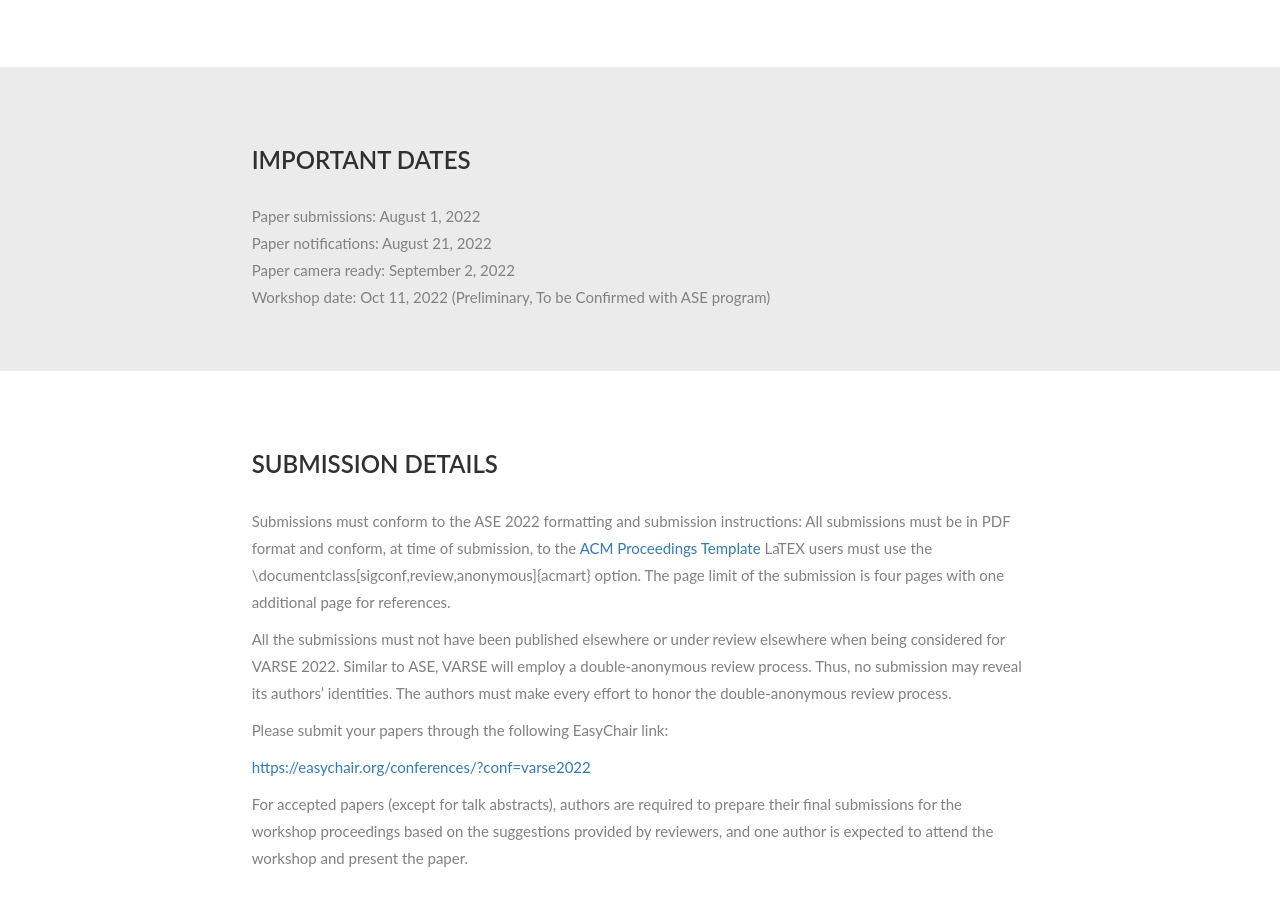
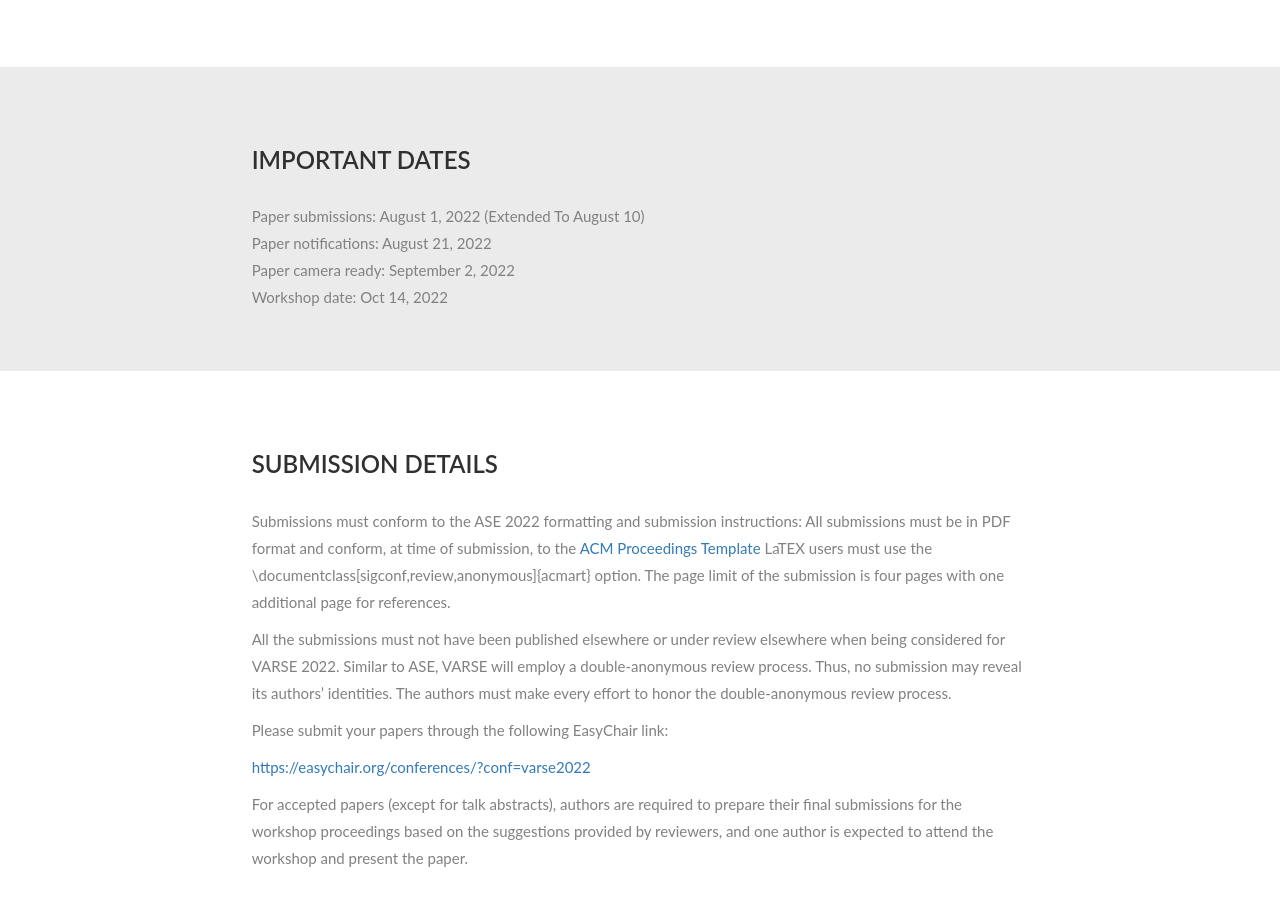
Before and after one commit to varse-series/varse2022, a plain HTML site: page index.html in a window 1280 px wide. Shown: the part 1504-2409 px from the top of the page. Drawn offline with Linux system fonts and the light colour scheme.

Commit message:
update date and extend deadline

```diff
--- a/index.html
+++ b/index.html
@@ -83,10 +83,10 @@
         <div class="col-sm-2"></div>
         <div class="col-sm-8">
             <h2>Important dates</h2>
-			Paper submissions: August 1, 2022<br>
+			Paper submissions: August 1, 2022 (Extended To August 10)<br>
             Paper notifications: August 21, 2022<br>
             Paper camera ready: September 2, 2022<br>
-            Workshop date: Oct 11, 2022 (Preliminary, To be Confirmed with ASE program)<br>
+            Workshop date: Oct 14, 2022<br>
         </div>
         <div class="col-sm-2"></div>
     </div>
```
Also changed, not shown: 1 other file.
